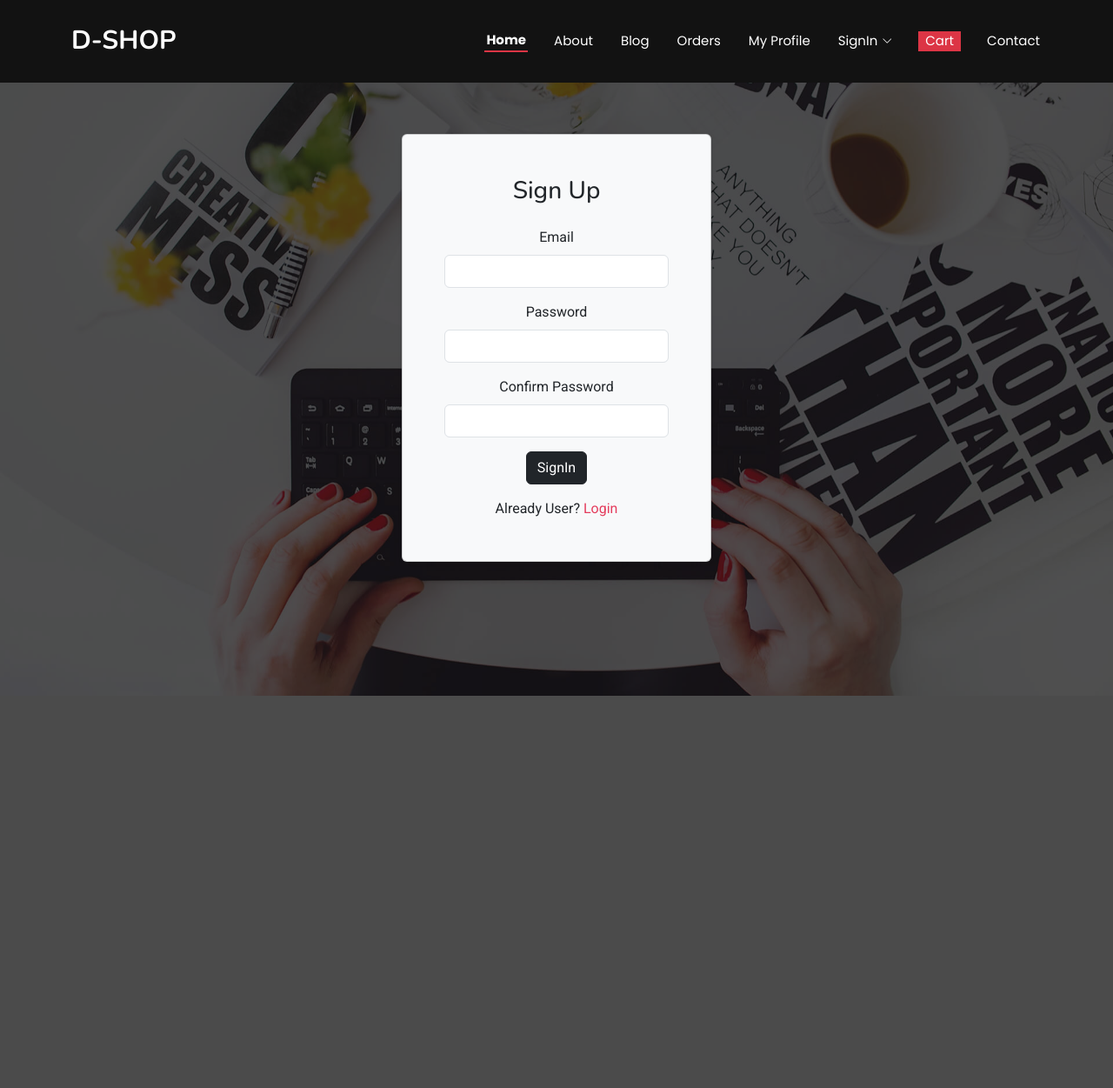
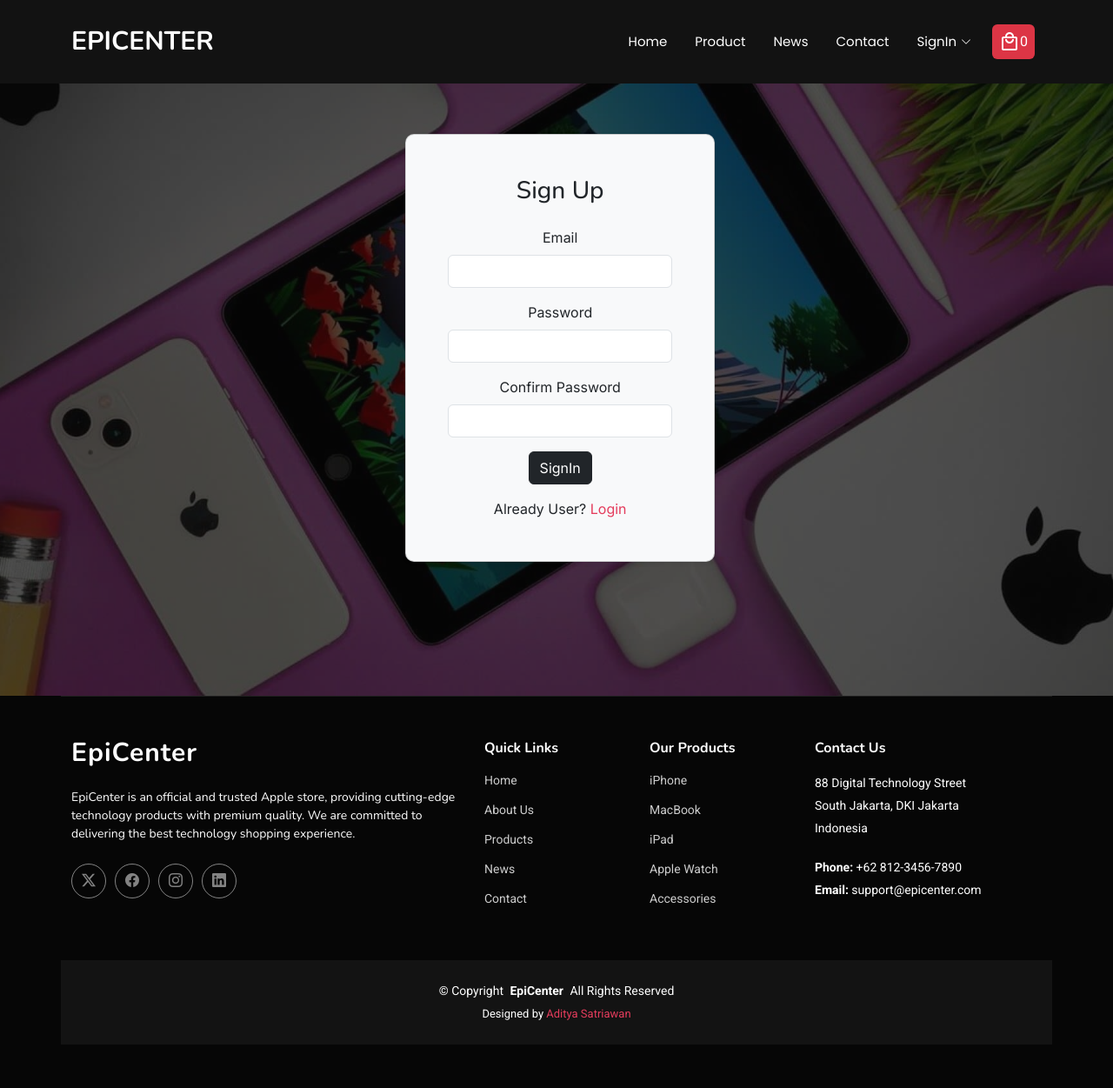
Before and after one commit to putuadityadev/django-final, a Django app: page /auth/signup/ in a window 1280 px wide. Shown: the whole page at 87% size. Before the commit the page ends 800 px from the top, so only its background shows below. Run offline with Django 5.2, Linux system fonts and the light colour scheme; some libraries are stand-ins or nearby versions.

Commit message:
fix my profile navbar

```diff
--- a/ecommerce/templates/authentication/baseauth.html
+++ b/ecommerce/templates/authentication/baseauth.html
@@ -15,25 +15,31 @@
 <meta name="keywords" content="">
 
 <!-- Favicons -->
-  <link href="/static/assets/img/favicon.png" rel="icon">
-  <link href="/static/assets/img/apple-touch-icon.png" rel="apple-touch-icon">
+<link href="{% static 'assets/img/favicon.png' %}" rel="icon">
+<link href="{% static 'assets/img/apple-touch-icon.png' %}" rel="apple-touch-icon">
 
 <!-- Fonts -->
 <link href="https://fonts.googleapis.com" rel="preconnect">
 <link href="https://fonts.gstatic.com" rel="preconnect" crossorigin>
 <link href="https://fonts.googleapis.com/css2?family=Roboto:ital,wght@0,100;0,300;0,400;0,500;0,700;0,900;1,100;1,300;1,400;1,500;1,700;1,900&family=Poppins:ital,wght@0,100;0,200;0,300;0,400;0,500;0,600;0,700;0,800;0,900;1,100;1,200;1,300;1,400;1,500;1,600;1,700;1,800;1,900&family=Nunito:ital,wght@0,200;0,300;0,400;0,500;0,600;0,700;0,800;0,900;1,200;1,300;1,400;1,500;1,600;1,700;1,800;1,900&display=swap" rel="stylesheet">
-
+<link href="https://fonts.googleapis.com/css2?family=Inter:wght@400;600;700&display=swap" rel="stylesheet">
 <!-- Vendor CSS Files -->
-  <link href="/static/assets/vendor/bootstrap/css/bootstrap.min.css" rel="stylesheet">
-  <link href="/static/assets/vendor/bootstrap-icons/bootstrap-icons.css" rel="stylesheet">
-  <link href="/static/assets/vendor/aos/aos.css" rel="stylesheet">
-  <link href="/static/assets/vendor/glightbox/css/glightbox.min.css" rel="stylesheet">
-  <link href="/static/assets/vendor/swiper/swiper-bundle.min.css" rel="stylesheet">
+<link href="{% static 'assets/vendor/bootstrap/css/bootstrap.min.css' %}" rel="stylesheet">
+<link href="{% static 'assets/vendor/bootstrap-icons/bootstrap-icons.css' %}" rel="stylesheet">
+<link href="{% static 'assets/vendor/aos/aos.css' %}" rel="stylesheet">
+<link href="{% static 'assets/vendor/glightbox/css/glightbox.min.css' %}" rel="stylesheet">
+<link href="{% static 'assets/vendor/swiper/swiper-bundle.min.css' %}" rel="stylesheet">
 
 <!-- Main CSS File -->
-  <link href="/static/assets/css/main.css" rel="stylesheet">
-
-
+<link href="{% static 'assets/css/main.css' %}" rel="stylesheet">
+<link href="{% static 'assets/css/messages.css' %}" rel="stylesheet">
+<link href="https://fonts.googleapis.com/css2?family=Material+Symbols+Outlined:opsz,wght,FILL,GRAD@24,400,0,0&icon_names=local_mall" rel="stylesheet"/>
+<link href="{% static 'assets/css/detail-product.css' %}" rel="stylesheet">
+<link href="{% static 'assets/css/product.css' %}" rel="stylesheet">
+<link href="{% static 'assets/css/edit_profile.css' %}" rel="stylesheet" >
+<link href="{% static 'assets/css/view_profile.css' %}" rel="stylesheet" >
+<link href="{% static 'assets/css/create_news.css' %}" rel="stylesheet" >
+<link href="{% static 'assets/css/news.css' %}" rel="stylesheet" >
 </head>
 
 <body class="index-page">
@@ -42,25 +48,41 @@
     <div class="container-fluid container-xl position-relative d-flex align-items-center justify-content-between">
 
     <a href="index.html" class="logo d-flex align-items-center">
-        <h1 class="sitename">D-SHOP</h1>
+        <h1 class="sitename">EpiCenter</h1>
     </a>
-
     <nav id="navmenu" class="navmenu">
         <ul>
-          <li><a href="/" class="active">Home</a></li>
-          <li><a href="/about">About</a></li>
-          <li><a href="/blog">Blog</a></li>
-          <li><a href="#portfolio">Orders</a></li>
-          <li><a href="#team">My Profile</a></li>
-          <li class="dropdown"><a href="#"><span>SignIn</span> <i class="bi bi-chevron-down toggle-dropdown"></i></a>
+            <li><a href="/" class="{% if request.path == '/' %}active{% endif %}">Home</a></li>
+            <li><a href="/product" class="{% if '/product/' in request.path %}active{% endif %}">Product</a></li>
+            <li><a href="/news" class="{% if '/news/' in request.path %}active{% endif %}">News</a></li>
+            <li><a href="/contact" class="{% if '/contact/' in request.path %}active{% endif %}">Contact</a></li>
+
+
+            {% if request.user.is_authenticated %}
+                <li><a href="/auth/logout" class="{% if request.path == '/auth/logout' %}active{% endif %}">Logout</a></li>
+            {% else %}
+                <li class="dropdown">
+                    <a href="#" class="{% if request.path == '/auth/signup' or request.path == '/auth/login' %}active{% endif %}">
+                        <span>SignIn</span>
+                        <i class="bi bi-chevron-down toggle-dropdown"></i>
+                    </a>
                     <ul>
-              <li><a href="/auth/signup">Sign Up</a></li>
-              <li><a href="/auth/login">Login</a></li>
-              <li><a href="/auth/logout">Logout</a></li>
+                        <li><a href="/auth/signup" class="{% if request.path == '/auth/signup' %}active{% endif %}">Sign Up</a></li>
+                        <li><a href="/auth/login" class="{% if request.path == '/auth/login' %}active{% endif %}">Login</a></li>
                     </ul>
                 </li>
-          <li><a href="/contact" class="bg-danger px-2">Cart</a></li>
-          <li><a href="/contact">Contact</a></li>
+            {% endif %}
+
+            <button type="button"
+                    class="nav-link scrollto bg-danger p-2 m-2 text-white d-flex align-items-center justify-content-center rounded rounded-sm"
+                    id="popcart"
+                    data-container="body"
+                    data-toggle="popover"
+                    data-placement="bottom"
+                    data-html="true">
+                <span class="material-symbols-outlined">local_mall</span>
+                <span id="cart">0</span>
+            </button>
         </ul>
         <i class="mobile-nav-toggle d-xl-none bi bi-list"></i>
     </nav>
@@ -68,10 +90,25 @@
     </div>
 </header>
 
+<div class="messages-overlay">
+    <div class="container">
+        <div class="row justify-content-center">
+            {% if messages %}
+                {% for message in messages %}
+                    <div class="alert alert-{{ message.tags }} alert-dismissible fade show" role="alert">
+                        {{ message }}
+                        <button type="button" class="btn-close" data-bs-dismiss="alert" aria-label="Close"></button>
+                    </div>
+                {% endfor %}
+            {% endif %}
+        </div>
+    </div>
+</div>
+
     <!-- Hero Section -->
     <section id="hero" class="hero section dark-background">
 
-      <img src="/static/assets/img/hero-bg.jpg" alt="" data-aos="fade-in">
+      <img src="/static/assets/img/apple-bg.jpeg" alt="" data-aos="fade-in">>
 
       <div class="container text-center" data-aos="fade-up" data-aos-delay="100">
 
@@ -84,7 +121,69 @@
 
     </section>
     <!-- /Hero Section -->
+<main class="main">
+    {% block body %}
 
+    {% endblock body %}
+
+</main>
+
+<footer id="footer" class="footer dark-background">
+    <div class="container footer-top">
+        <div class="row gy-4">
+            <div class="col-lg-5 col-md-12 footer-about">
+                <a href="index.html" class="logo d-flex align-items-center">
+                    <span class="sitename">EpiCenter</span>
+                </a>
+                <p>EpiCenter is an official and trusted Apple store, providing cutting-edge technology products with premium quality. We are committed to delivering the best technology shopping experience.</p>
+                <div class="social-links d-flex mt-4">
+                    <a href="https://twitter.com/adityasatriawan"><i class="bi bi-twitter-x"></i></a>
+                    <a href="https://facebook.com/aditya.satriawan"><i class="bi bi-facebook"></i></a>
+                    <a href="https://instagram.com/aditya.satriawan"><i class="bi bi-instagram"></i></a>
+                    <a href="https://linkedin.com/in/adityasatriawan"><i class="bi bi-linkedin"></i></a>
+                </div>
+            </div>
+
+            <div class="col-lg-2 col-6 footer-links">
+                <h4>Quick Links</h4>
+                <ul>
+                    <li><a href="/">Home</a></li>
+                    <li><a href="/about">About Us</a></li>
+                    <li><a href="/product">Products</a></li>
+                    <li><a href="/news">News</a></li>
+                    <li><a href="/contact">Contact</a></li>
+                </ul>
+            </div>
+
+            <div class="col-lg-2 col-6 footer-links">
+                <h4>Our Products</h4>
+                <ul>
+                    <li><a href="/product/iphone">iPhone</a></li>
+                    <li><a href="/product/macbook">MacBook</a></li>
+                    <li><a href="/product/ipad">iPad</a></li>
+                    <li><a href="/product/apple-watch">Apple Watch</a></li>
+                    <li><a href="/product/accessories">Accessories</a></li>
+                </ul>
+            </div>
+
+            <div class="col-lg-3 col-md-12 footer-contact text-center text-md-start">
+                <h4>Contact Us</h4>
+                <p>88 Digital Technology Street</p>
+                <p>South Jakarta, DKI Jakarta</p>
+                <p>Indonesia</p>
+                <p class="mt-4"><strong>Phone:</strong> <span>+62 812-3456-7890</span></p>
+                <p><strong>Email:</strong> <span>support@epicenter.com</span></p>
+            </div>
+        </div>
+    </div>
+
+    <div class="container copyright text-center mt-4">
+        <p>© <span>Copyright</span> <strong class="px-1 sitename">EpiCenter</strong> <span>All Rights Reserved</span></p>
+        <div class="credits">
+            Designed by <a href="#">Aditya Satriawan</a>
+        </div>
+    </div>
+</footer>
 
 <!-- Scroll Top -->
 <a href="#" id="scroll-top" class="scroll-top d-flex align-items-center justify-content-center"><i class="bi bi-arrow-up-short"></i></a>
@@ -93,16 +192,17 @@
 <div id="preloader"></div>
 
 <!-- Vendor JS Files -->
-  <script src="/static/assets/vendor/bootstrap/js/bootstrap.bundle.min.js"></script>
-  <script src="/static/assets/vendor/php-email-form/validate.js"></script>
-  <script src="/static/assets/vendor/aos/aos.js"></script>
-  <script src="/static/assets/vendor/glightbox/js/glightbox.min.js"></script>
-  <script src="/static/assets/vendor/imagesloaded/imagesloaded.pkgd.min.js"></script>
-  <script src="/static/assets/vendor/isotope-layout/isotope.pkgd.min.js"></script>
-  <script src="/static/assets/vendor/swiper/swiper-bundle.min.js"></script>
+<script src="{% static 'assets/vendor/bootstrap/js/bootstrap.bundle.min.js' %}"></script>
+<script src="{% static 'assets/vendor/php-email-form/validate.js' %}"></script>
+<script src="{% static 'assets/vendor/aos/aos.js' %}"></script>
+<script src="{% static 'assets/vendor/glightbox/js/glightbox.min.js' %}"></script>
+<script src="{% static 'assets/vendor/imagesloaded/imagesloaded.pkgd.min.js' %}"></script>
+<script src="{% static 'assets/vendor/isotope-layout/isotope.pkgd.min.js' %}"></script>
+<script src="{% static 'assets/vendor/swiper/swiper-bundle.min.js' %}"></script>
 
 <!-- Main JS File -->
-  <script src="/static/assets/js/main.js"></script>
+<script src="{% static 'assets/js/main.js' %}"></script>
+<script src="{% static 'assets/js/messages.js' %}"></script>
 
 </body>
 
--- a/ecommerce/templates/base.html
+++ b/ecommerce/templates/base.html
@@ -56,9 +56,10 @@
             <li><a href="/product" class="{% if '/product/' in request.path %}active{% endif %}">Product</a></li>
             <li><a href="/news" class="{% if '/news/' in request.path %}active{% endif %}">News</a></li>
             <li><a href="/contact" class="{% if '/contact/' in request.path %}active{% endif %}">Contact</a></li>
-            <li><a href="/profile" class="{% if '/profile/' in request.path %}active{% endif %}">My Profile</a></li>
+
 
             {% if request.user.is_authenticated %}
+                <li><a href="/profile" class="{% if '/profile/' in request.path %}active{% endif %}">My Profile</a></li>
                 <li><a href="/auth/logout" class="{% if request.path == '/auth/logout' %}active{% endif %}">Logout</a></li>
             {% else %}
                 <li class="dropdown">
```
Also changed, not shown: ecommerce/db.sqlite3. Lines whose indentation alone changed are shown as unchanged.
